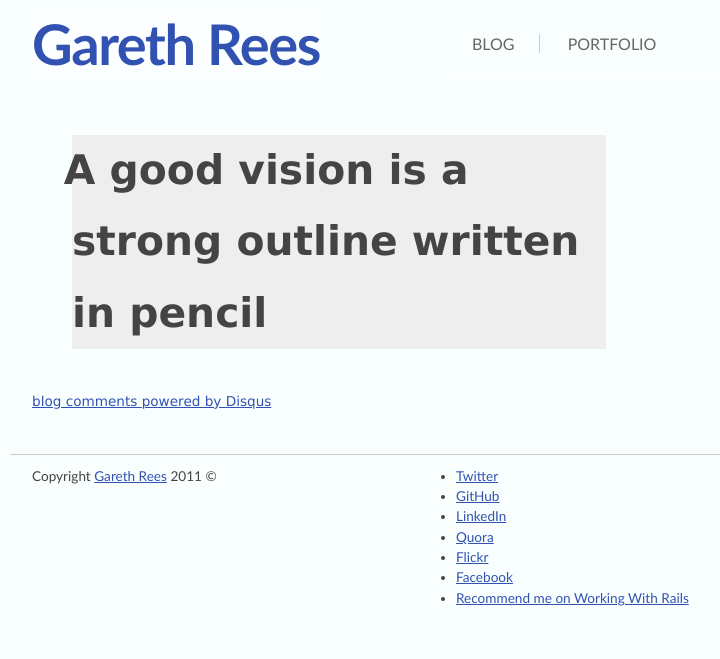
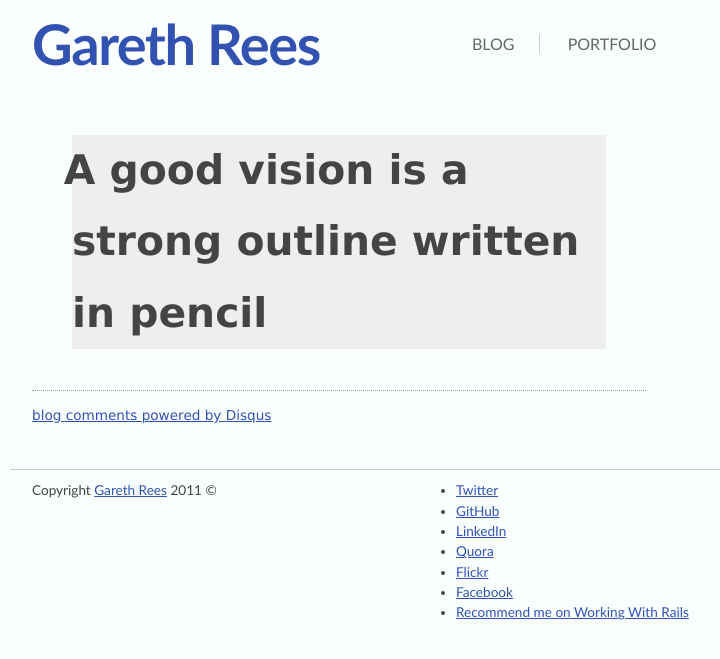
Before and after one commit to garethrees/garethrees.github.com, a Jekyll site: the page built from _posts/2011-03-01-a-good-vision-is-a-strong-outline-written-in-pencil.markdown, in a window 1280 px wide. Shown: the top 659 px of the page, without its empty margins (89-809 px from the left). Built offline with Jekyll 4.4.1, drawn with Linux system fonts in a browser that asks for light colours; nearby versions of some CDN libraries; comment, search, counter and statistics services are not loaded.

Commit message:
Separate disqus and post with border

```diff
--- a/_layouts/post.html
+++ b/_layouts/post.html
@@ -43,6 +43,7 @@
 		<a href="http://disqus.com" class="dsq-brlink">blog comments powered by <span class="logo-disqus">Disqus</span></a>
 
 	</article>
+
 	<div class="clear"></div>
 
 	{% include footer.html %}
--- a/stylesheets/application-new.css
+++ b/stylesheets/application-new.css
@@ -114,6 +114,11 @@ img.bordered {
 	text-indent:-0.2em;
 }
 
+#disqus_thread {
+	border-top:1px dotted #999;
+	padding-top:1em !important;
+}
+
 /*------------------------------------*\
 	PORTFOLIO
 \*------------------------------------*/
```
